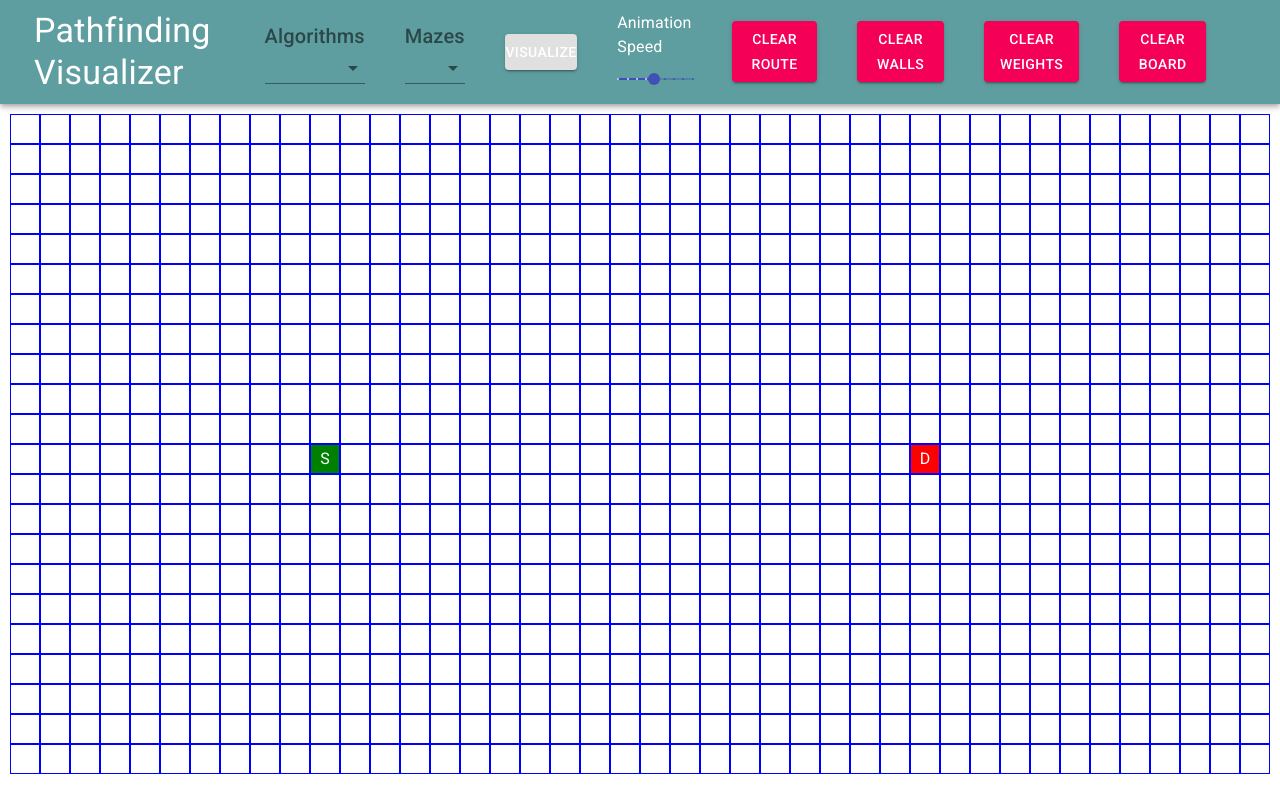
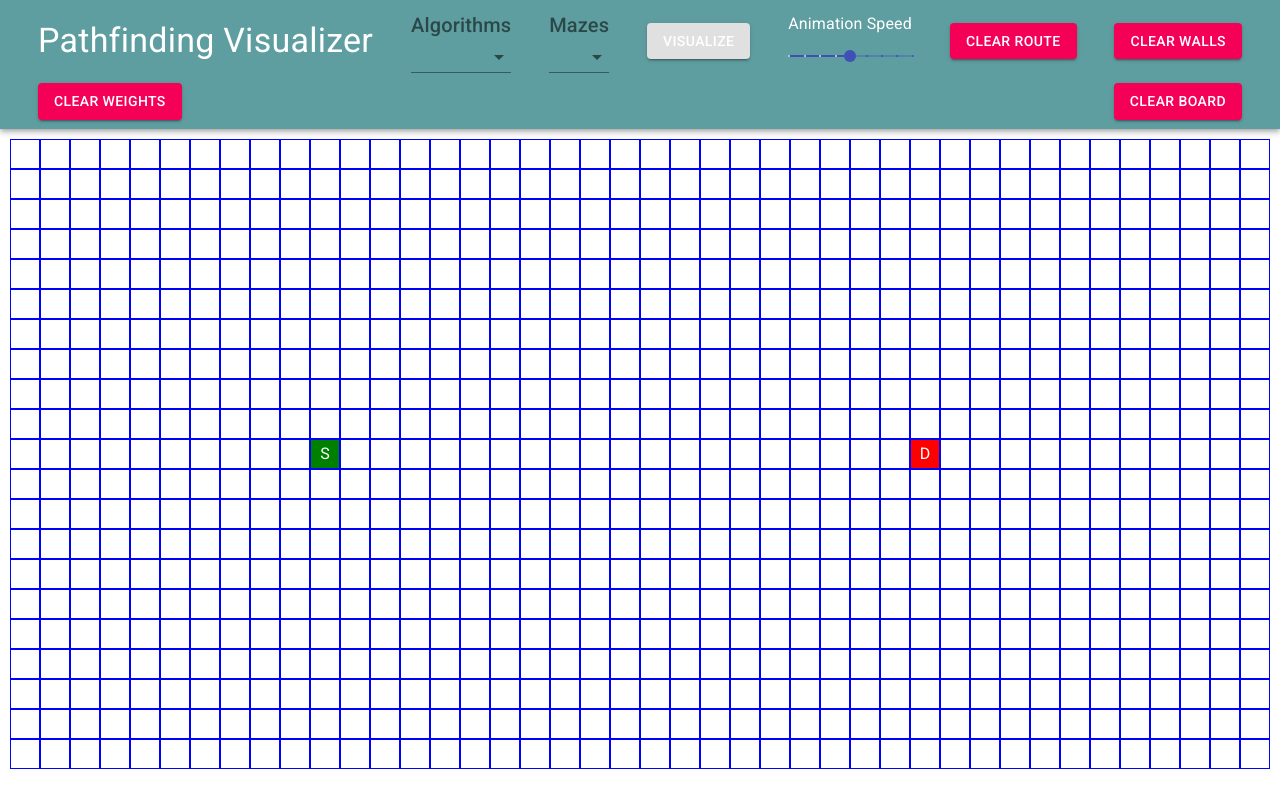
Before and after one commit to uppeabhishek/pathfinding-visualizer, a React (Create React App) app: page / in a window 1280 px wide. Built offline with nearby package versions, Linux system fonts and the light colour scheme.

Commit message:
UI changes

```diff
--- a/src/components/header/styles.ts
+++ b/src/components/header/styles.ts
@@ -4,16 +4,20 @@ export const useStyles = makeStyles((theme) =>
     createStyles({
         header: {
             backgroundColor: "cadetblue",
-            padding: "10px",
+            padding: "4px",
             maxWidth: "100%",
             overflowX: "auto"
         },
         toolbar: {
+            display: "flex",
+            flexWrap: "wrap",
+            alignItems: "center",
+            justifyContent: "space-between",
             "& > *": {
                 color: "white",
                 flexDirection: "column",
                 display: "flex",
-                marginRight: "40px"
+                margin: "5px 10px 5px 10px"
             }
         }
     })
```
